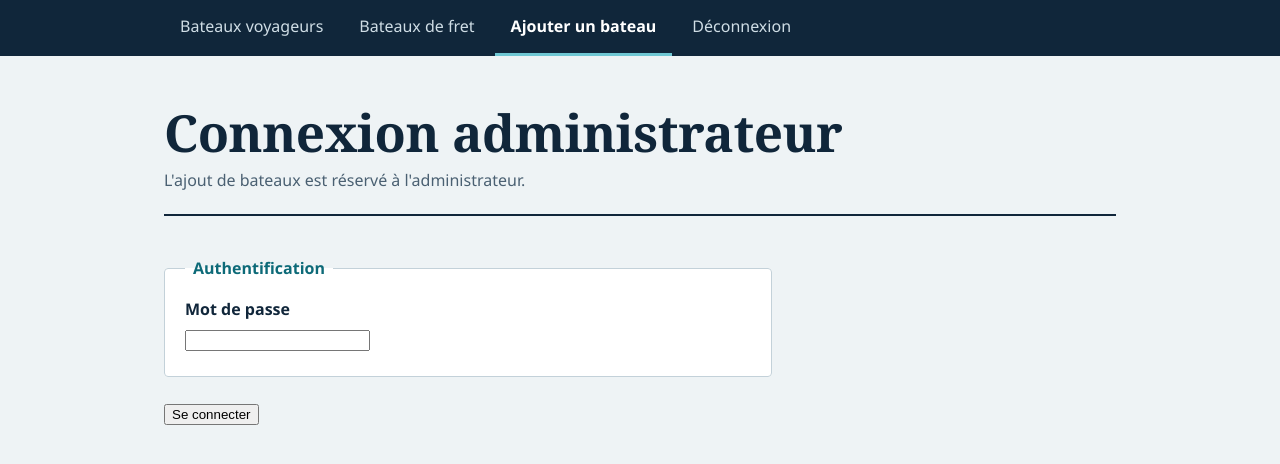
After one commit to robin00martin-sudo/casPitaine, a PHP site: template vue/connexion.php in a window 1280 px wide. The commit adds this page. Shown: the top 464 px of the page. Run offline with PHP 8.4, Linux system fonts and the light colour scheme; the template is opened without the code that fills it, so the values that code supplies are empty; some libraries are stand-ins or nearby versions.

Commit message:
Add files via upload

```diff
--- a/vue/ajout.php
+++ b/vue/ajout.php
@@ -31,6 +31,7 @@ $aria = fn($champ) => isset($erreurs[$champ]) ? ' aria-invalid="true" aria-descr
     <?php endif; ?>
 
     <form class="formulaire" method="post" action="index.php?page=ajout" enctype="multipart/form-data" novalidate>
+        <?= csrfChamp() ?>
 
         <fieldset>
             <legend>Informations générales</legend>
--- /dev/null
+++ b/vue/connexion.php
@@ -0,0 +1,26 @@
+<?php
+/**
+ * Vue de connexion de l'administrateur.
+ *   $erreur : message d'erreur, ou null
+ *   $retour : page vers laquelle revenir après connexion
+ */
+$titre = 'Connexion administrateur';
+$pageActive = 'ajout';
+$sousTitre = "L'ajout de bateaux est réservé à l'administrateur.";
+require RACINE . '/vue/entete.php';
+?>
+    <?php if ($erreur): ?>
+        <p class="message erreur" role="alert"><?= $e($erreur) ?></p>
+    <?php endif; ?>
+    <form class="formulaire" method="post" action="index.php?page=connexion&amp;retour=<?= $e($retour) ?>">
+        <?= csrfChamp() ?>
+        <fieldset>
+            <legend>Authentification</legend>
+            <div class="champ">
+                <label for="mdp">Mot de passe</label>
+                <input type="password" id="mdp" name="mdp" required autocomplete="current-password">
+            </div>
+        </fieldset>
+        <button type="submit">Se connecter</button>
+    </form>
+<?php require RACINE . '/vue/pied.php'; ?>
--- a/vue/entete.php
+++ b/vue/entete.php
@@ -37,6 +37,9 @@ $nb = fn($valeur) => str_replace('.', ',', (string) $valeur);
             <a href="index.php?page=ajout"
                <?= $pageActive === 'ajout' ? 'aria-current="page"' : '' ?>>Ajouter un bateau</a>
         </li>
+        <?php if (estAdmin()): ?>
+        <li><a href="index.php?page=deconnexion">Déconnexion</a></li>
+        <?php endif; ?>
     </ul>
 </nav>
 
```
